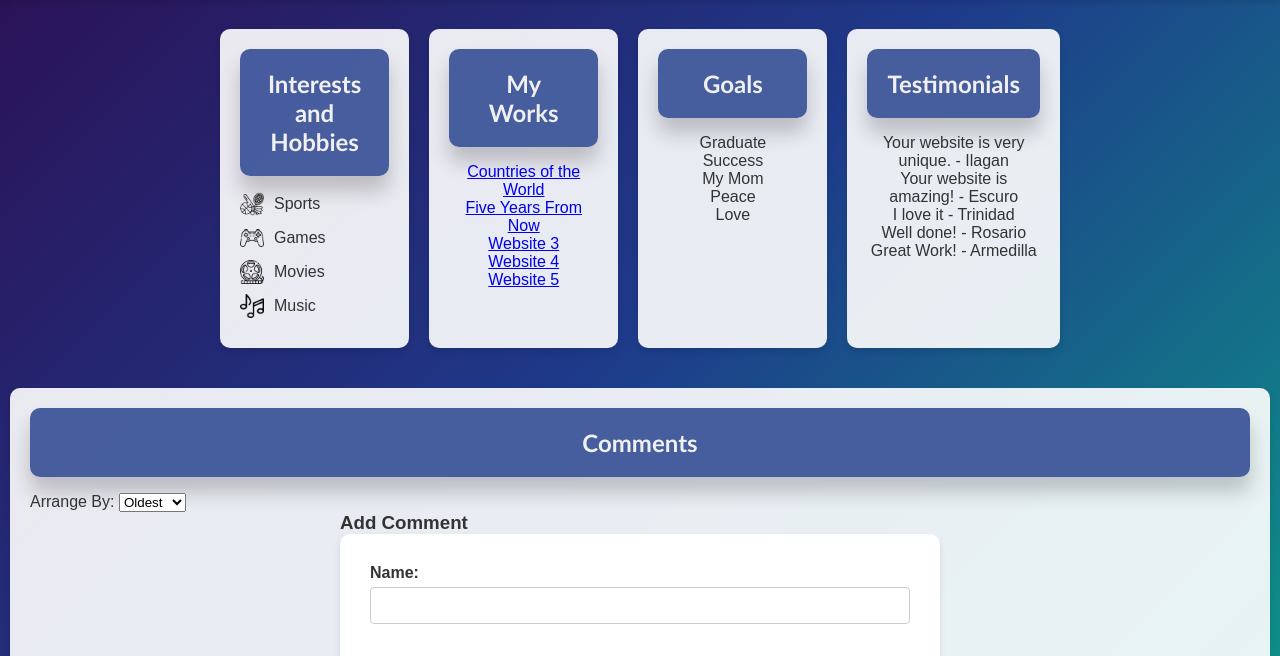
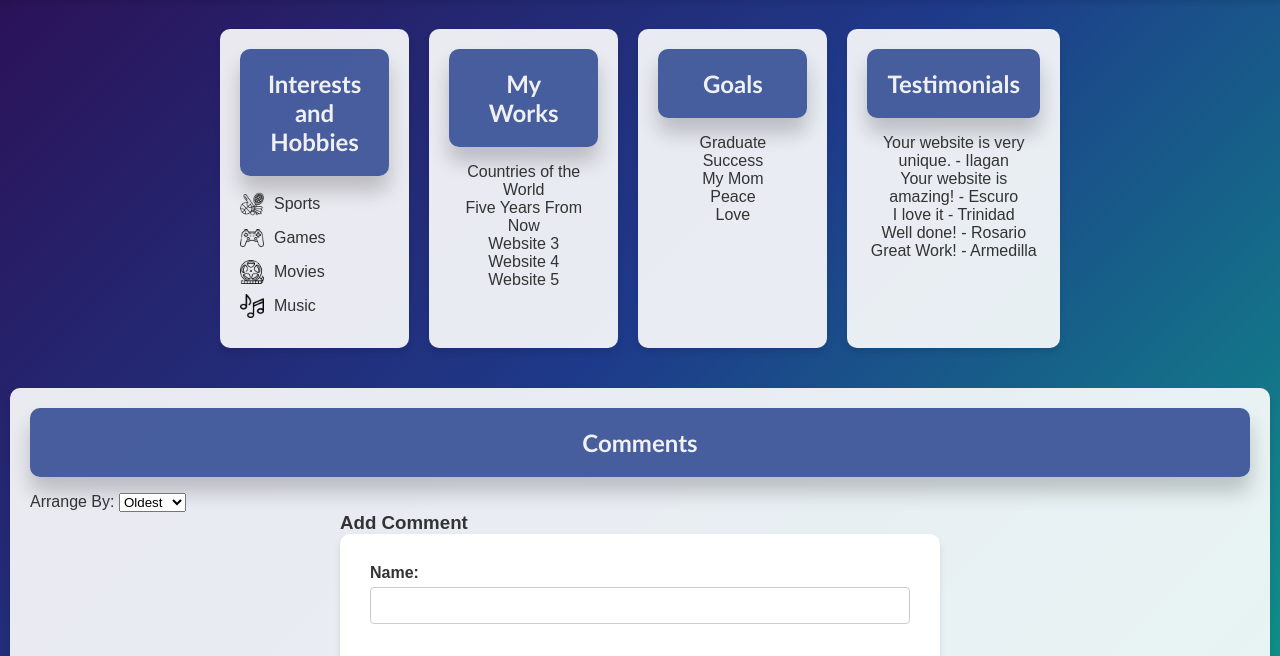
Before and after one commit to PUP-BSIT/final-Gasta-Marc-Oliver, a plain HTML site: page index.html in a window 1280 px wide. Shown: the part 78-734 px from the top of the page. Drawn offline with Linux system fonts and the light colour scheme.

Commit message:
edit my hmtl and css file

```diff
--- a/index.html
+++ b/index.html
@@ -108,6 +108,7 @@
       </p>
     </div>
 
+    <div class="section">
       <div class="gallery">
         <h2>Gallery</h2>
         <div class="image-container">
@@ -117,6 +118,7 @@
           <img class="card" src="./image/rdr2.jpg" alt="RDR 2" />
           <img class="card" src="./image/cat1.jpg" alt="Cat 1" />
           <img class="card" src="./image/cat2.webp" alt="Cat 2" />
+        </div>
       </div>
     </div>
 
--- a/styles.css
+++ b/styles.css
@@ -92,6 +92,15 @@ li {
   list-style: none;
 }
 
+.section ol li a {
+  text-decoration: none;
+  color: inherit;
+  transition: color 0.3s ease;
+}
+
+.section ol li a:hover {
+  color: #0d9488;
+}
 .card {
   width: 100%;
   height: 200px;
```
Lines whose indentation alone changed are shown as unchanged.
